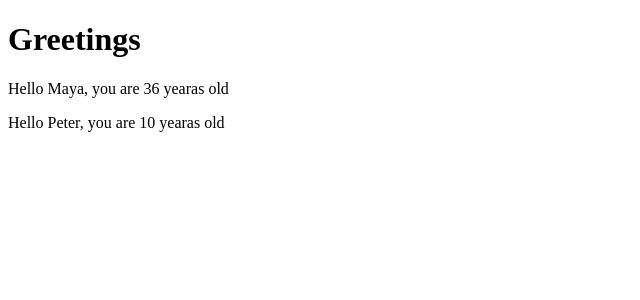
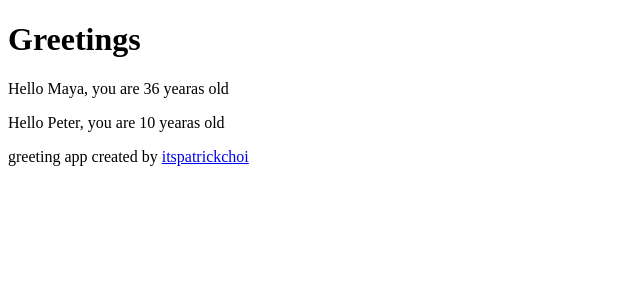
Before and after one commit to itspatrickchoi/fullstackopen_part1, a React (Create React App) app: page / in a window 1280 px wide. Shown: the top 300 px of the page, without its empty margins (0-640 px from the left). Built offline with nearby package versions, Linux system fonts and the light colour scheme.

Commit message:
Some notes on creating  React components

```diff
--- a/src/App.js
+++ b/src/App.js
@@ -8,17 +8,37 @@
   )
 }
 
+const Footer = () => {
+  return (
+    <div>
+      greeting app created by <a href="https://github.com/itspatrickchoi" target="_blank">itspatrickchoi</a>
+    </div>
+  )
+}
+
 const App = () => {
   const name = "Peter"
   const age = 10
 
   return (
-  <div>
+  <>
     <h1>Greetings</h1>
     <Hello name="Maya" age={26 + 10} />
     <Hello name={name} age={age} />
-  </div>
+    <Footer />
+  </>
   )
 }
 
+// Keep in mind that React component names must be CAPITALIZED.
+// If you try defining a component as e.g. "const footer = () => {}"
+// and use it then like "<footer />" it wouldn't work.
+
+//Note that the content of a React component (usually) needs to contain one root element.
+// If we, for example, try to define the component App without the outermost div-element
+// the result is an error message.
+// Instead of "extra" div-elements in the DOM-tree we can also avoid that by using
+// "fragments", i.e. by wrapping the elements to be returned by the component
+// with an empty element.
+
 export default App;
```
